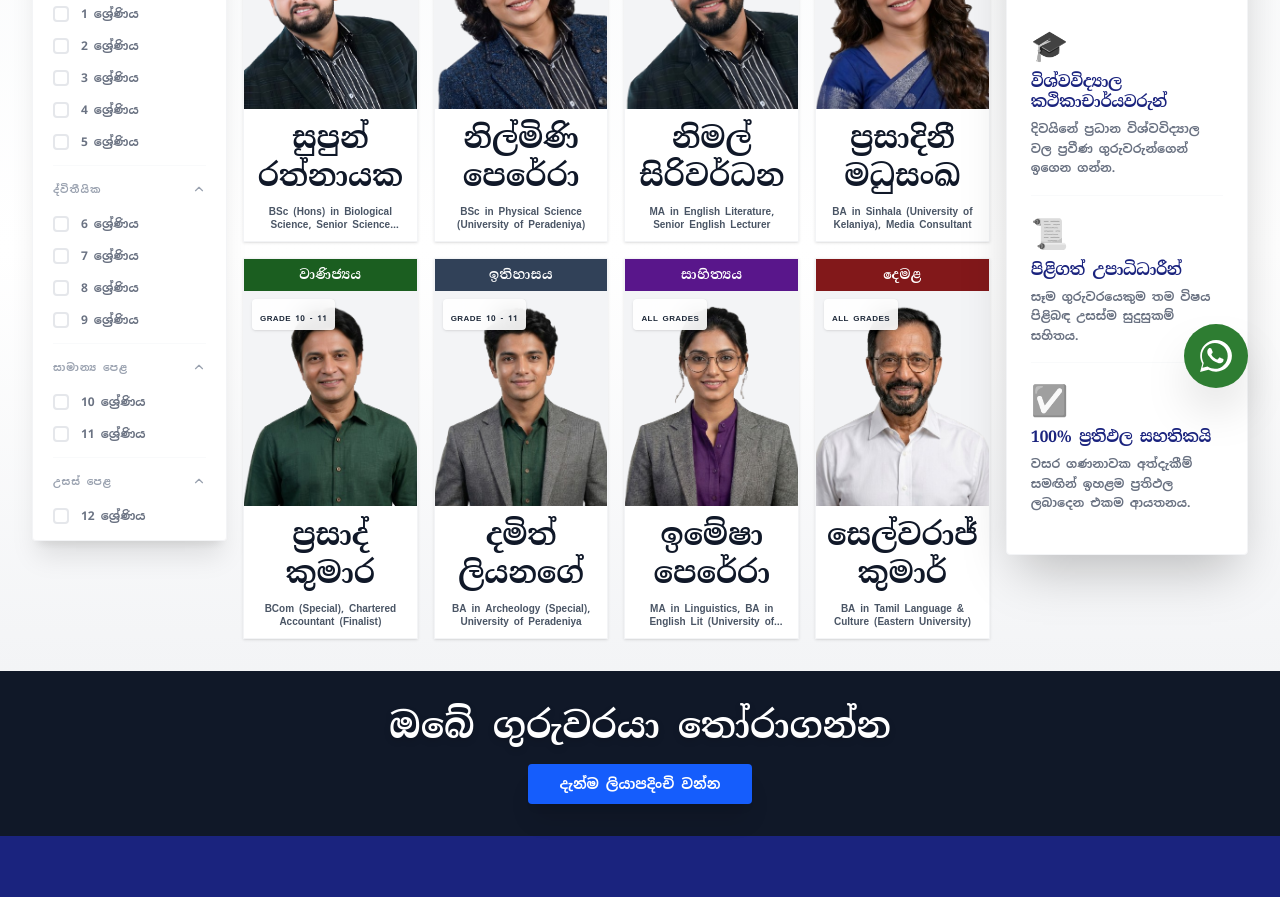
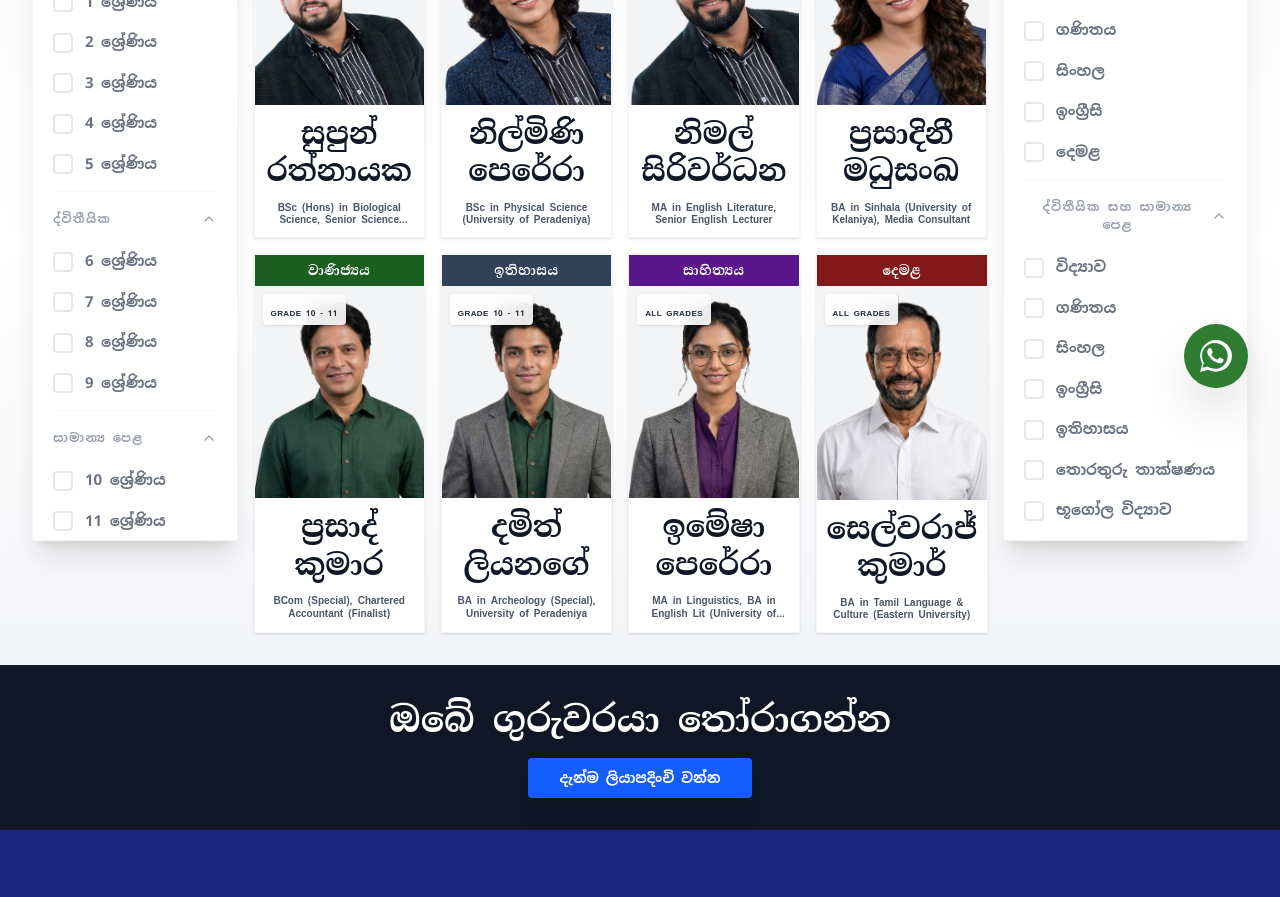
Before and after one commit to yohanmri/Supuns-online-academy, a React (Vite) app: page /teachers in a window 1280 px wide. Shown: the part 380-1277 px from the top of the page. Built offline with nearby package versions, Linux system fonts and the light colour scheme.

Commit message:
refactor: inline icon components and clean up sidebar filtering logic in Teachers page

```diff
--- a/src/pages/Teachers.jsx
+++ b/src/pages/Teachers.jsx
@@ -1,7 +1,6 @@
 import React, { useState } from 'react';
 import SinhalaText from '../components/typography/SinhalaText';
 import { useLanguage } from '../context/LanguageContext';
-import { ChevronDown, ChevronUp, Check } from 'lucide-react';
 import supunImg from '../assets/images/supun-hero.png';
 import teacher1Img from '../assets/images/teacher1.png';
 import teacher2Img from '../assets/images/teacher2.png';
@@ -10,6 +9,19 @@ import teacher4Img from '../assets/images/teacher4.png';
 import teacher5Img from '../assets/images/teacher5.png';
 import teacher6Img from '../assets/images/teacher6.png';
 import teacher7Img from '../assets/images/teacher7.png';
+
+// Inline Icon Components
+const ChevronDown = () => (
+  <svg xmlns="http://www.w3.org/2000/svg" width="16" height="16" viewBox="0 0 24 24" fill="none" stroke="currentColor" strokeWidth="2" strokeLinecap="round" strokeLinejoin="round"><path d="m6 9 6 6 6-6"/></svg>
+);
+
+const ChevronUp = () => (
+  <svg xmlns="http://www.w3.org/2000/svg" width="16" height="16" viewBox="0 0 24 24" fill="none" stroke="currentColor" strokeWidth="2" strokeLinecap="round" strokeLinejoin="round"><path d="m18 15-6-6-6 6"/></svg>
+);
+
+const CheckIcon = () => (
+  <svg xmlns="http://www.w3.org/2000/svg" width="14" height="14" viewBox="0 0 24 24" fill="none" stroke="white" strokeWidth="4" strokeLinecap="round" strokeLinejoin="round"><path d="M20 6 9 17l-5-5"/></svg>
+);
 
 const TeacherCard = ({ name, credentials, image, grades, subjects, color, hoverColor }) => {
   const { language } = useLanguage();
@@ -35,14 +47,11 @@ const TeacherCard = ({ name, credentials, image, grades, subjects, color, hoverC
 };
 
 const CheckboxFilter = ({ active, label, onClick }) => (
-  <button
-    onClick={onClick}
-    className="w-full flex items-center gap-3 py-1.5 group cursor-pointer"
-  >
-    <div className={`w-4 h-4 border-2 rounded-sm transition-all flex items-center justify-center ${active ? 'bg-blue-600 border-blue-600' : 'border-gray-200 group-hover:border-blue-400'}`}>
-      {active && <Check size={12} className="text-white stroke-[3px]" />}
+  <button onClick={onClick} className="w-full flex items-center gap-3 py-2 group cursor-pointer text-left">
+    <div className={`w-5 h-5 border-2 rounded-sm transition-all flex items-center justify-center shrink-0 ${active ? 'bg-blue-600 border-blue-600' : 'border-gray-200 group-hover:border-blue-400'}`}>
+      {active && <CheckIcon />}
     </div>
-    <span className={`text-[12px] font-bold transition-colors ${active ? 'text-gray-900' : 'text-gray-500 group-hover:text-gray-700'}`}>{label}</span>
+    <span className={`text-[14px] md:text-[15px] font-bold transition-colors ${active ? 'text-gray-900' : 'text-gray-500 group-hover:text-gray-700'}`}>{label}</span>
   </button>
 );
 
@@ -50,25 +59,14 @@ const AccordionGroup = ({ title, children, defaultOpen = true }) => {
   const [isOpen, setIsOpen] = useState(defaultOpen);
   return (
     <div className="border-b border-gray-50 pb-2 mb-2 last:border-0 last:pb-0 last:mb-0">
-      <button
-        onClick={() => setIsOpen(!isOpen)}
-        className="w-full flex justify-between items-center py-2 text-[10px] font-black text-gray-400 uppercase tracking-widest hover:text-blue-600 transition-colors"
-      >
+      <button onClick={() => setIsOpen(!isOpen)} className="w-full flex justify-between items-center py-2.5 text-[11px] md:text-[12px] font-black text-gray-400 uppercase tracking-widest hover:text-blue-600 transition-colors">
         <span>{title}</span>
-        {isOpen ? <ChevronUp size={14} /> : <ChevronDown size={14} />}
+        {isOpen ? <ChevronUp /> : <ChevronDown />}
       </button>
       {isOpen && <div className="space-y-0.5 mt-1">{children}</div>}
     </div>
   );
 };
-
-const QualityBadge = ({ icon, title, desc }) => (
-  <div className="py-4 border-b border-gray-50 last:border-b-0 space-y-2 group transition-all">
-    <div className="text-3xl grayscale group-hover:grayscale-0 transition-all duration-500">{icon}</div>
-    <h5 className="text-base font-black uppercase tracking-tight text-navy leading-tight">{title}</h5>
-    <p className="text-xs text-gray-500 leading-relaxed font-bold">{desc}</p>
-  </div>
-);
 
 const Teachers = () => {
   const { language } = useLanguage();
@@ -76,15 +74,11 @@ const Teachers = () => {
   const [selectedSubjects, setSelectedSubjects] = useState([]);
 
   const toggleGrade = (grade) => {
-    setSelectedGrades(prev =>
-      prev.includes(grade) ? prev.filter(g => g !== grade) : [...prev, grade]
-    );
+    setSelectedGrades(prev => prev.includes(grade) ? prev.filter(g => g !== grade) : [...prev, grade]);
   };
 
   const toggleSubject = (subject) => {
-    setSelectedSubjects(prev =>
-      prev.includes(subject) ? prev.filter(s => s !== subject) : [...prev, subject]
-    );
+    setSelectedSubjects(prev => prev.includes(subject) ? prev.filter(s => s !== subject) : [...prev, subject]);
   };
 
   const teachers = [
@@ -102,9 +96,8 @@ const Teachers = () => {
     const matchSubject = selectedSubjects.length === 0 || selectedSubjects.includes(t.id);
     let matchGrade = selectedGrades.length === 0;
     if (!matchGrade) {
-      if (t.grade_category === 'all') {
-        matchGrade = true;
-      } else {
+      if (t.grade_category === 'all') matchGrade = true;
+      else {
         const supported = t.grade_category.split('-');
         matchGrade = selectedGrades.some(g => supported.includes(g));
       }
@@ -126,11 +119,13 @@ const Teachers = () => {
       <section className="py-8 bg-gradient-to-b from-gray-50 via-white to-gray-100 min-h-[70vh]">
         <div className="container-fluid mx-auto px-4 md:px-8 max-w-[1600px]">
           <div className="flex flex-col xl:flex-row gap-4">
-            <aside className="w-full xl:w-56 space-y-6 bg-white p-5 rounded-sm shadow-xl border border-gray-100 h-[calc(100vh-120px)] sticky top-24 overflow-y-auto custom-scrollbar">
+
+            {/* Left Sidebar - Grade Filter */}
+            <aside className="w-full xl:w-60 space-y-6 bg-white p-5 rounded-sm shadow-xl border border-gray-100 h-[calc(100vh-120px)] sticky top-24 overflow-y-auto custom-scrollbar">
               <div>
                 <div className="flex justify-between items-center border-b border-blue-50 pb-2 mb-3">
-                  <SinhalaText variant="h3" className="text-[14px] font-black uppercase tracking-widest text-blue-600">{language === 'si' ? 'ශ්‍රේණිය' : 'Grade'}</SinhalaText>
-                  {(selectedGrades.length > 0 || selectedSubjects.length > 0) && <button onClick={() => {setSelectedGrades([]); setSelectedSubjects([]);}} className="text-[10px] font-bold text-red-500 hover:underline">{language === 'si' ? 'සියල්ල ඉවත් කරන්න' : 'Reset'}</button>}
+                  <SinhalaText variant="h3" className="text-[15px] md:text-[16px] font-black uppercase tracking-widest text-blue-600">{language === 'si' ? 'ශ්‍රේණිය' : 'Grade'}</SinhalaText>
+                  {(selectedGrades.length > 0 || selectedSubjects.length > 0) && <button onClick={() => {setSelectedGrades([]); setSelectedSubjects([]);}} className="text-[11px] font-bold text-red-500 hover:underline">{language === 'si' ? 'සියල්ල ඉවත් කරන්න' : 'Reset'}</button>}
                 </div>
 
                 <AccordionGroup title={language === 'si' ? 'ප්‍රාථමික' : 'Primary'}>
@@ -138,47 +133,25 @@ const Teachers = () => {
                     <CheckboxFilter key={g} active={selectedGrades.includes(g.toString())} label={`${g} ${language === 'si' ? 'ශ්‍රේණිය' : 'Grade'}`} onClick={() => toggleGrade(g.toString())} />
                   ))}
                 </AccordionGroup>
-
                 <AccordionGroup title={language === 'si' ? 'ද්විතීයික' : 'Secondary'}>
                   {[6, 7, 8, 9].map(g => (
                     <CheckboxFilter key={g} active={selectedGrades.includes(g.toString())} label={`${g} ${language === 'si' ? 'ශ්‍රේණිය' : 'Grade'}`} onClick={() => toggleGrade(g.toString())} />
                   ))}
                 </AccordionGroup>
-
                 <AccordionGroup title={language === 'si' ? 'සාමාන්‍ය පෙළ' : 'O/Level'}>
                   {['10', '11'].map(g => (
                     <CheckboxFilter key={g} active={selectedGrades.includes(g)} label={`${g} ${language === 'si' ? 'ශ්‍රේණිය' : 'Grade'}`} onClick={() => toggleGrade(g)} />
                   ))}
                 </AccordionGroup>
-
                 <AccordionGroup title={language === 'si' ? 'උසස් පෙළ' : 'A/Level'}>
                   {['12', '13'].map(g => (
                     <CheckboxFilter key={g} active={selectedGrades.includes(g)} label={`${g} ${language === 'si' ? 'ශ්‍රේණිය' : 'Grade'}`} onClick={() => toggleGrade(g)} />
                   ))}
                 </AccordionGroup>
               </div>
-
-              <div>
-                <SinhalaText variant="h3" className="text-[14px] font-black uppercase tracking-widest text-blue-600 mb-3 border-b border-blue-50 pb-2">
-                  {language === 'si' ? 'විෂය' : 'Subject'}
-                </SinhalaText>
-                <div className="space-y-0.5">
-                  {[
-                    {id: 'science', si: 'විද්‍යාව', en: 'Science'},
-                    {id: 'maths', si: 'ගණිතය', en: 'Mathematics'},
-                    {id: 'english', si: 'ඉංග්‍රීසි', en: 'English'},
-                    {id: 'sinhala', si: 'සිංහල', en: 'Sinhala'},
-                    {id: 'commerce', si: 'වාණිජ්‍යය', en: 'Commerce'},
-                    {id: 'history', si: 'ඉතිහාසය', en: 'History'},
-                    {id: 'english-lit', si: 'සාහිත්‍යය', en: 'English Lit'},
-                    {id: 'tamil', si: 'දෙමළ', en: 'Tamil'}
-                  ].map(s => (
-                    <CheckboxFilter key={s.id} active={selectedSubjects.includes(s.id)} label={language === 'si' ? s.si : s.en} onClick={() => toggleSubject(s.id)} />
-                  ))}
-                </div>
-              </div>
             </aside>
 
+            {/* Middle Content */}
             <div className="flex-grow">
               <div className="grid grid-cols-1 sm:grid-cols-2 lg:grid-cols-3 xl:grid-cols-4 gap-4">
                 {filteredTeachers.map((teacher, idx) => (
@@ -193,16 +166,82 @@ const Teachers = () => {
               )}
             </div>
 
-            <aside className="w-full xl:w-72 h-fit sticky top-24">
-               <div className="bg-white p-6 rounded-sm shadow-2xl border border-gray-100">
-                 <SinhalaText variant="h3" className="text-[12px] font-black uppercase tracking-widest text-blue-600 mb-4 border-b border-blue-50 pb-3">{language === 'si' ? 'ප්‍රමිතිය සහ විශ්වාසය' : 'Quality & Trust'}</SinhalaText>
-                 <div className="space-y-1">
-                    <QualityBadge icon="🎓" title={language === 'si' ? 'විශ්වවිද්‍යාල කථිකාචාර්යවරුන්' : 'University Lecturers'} desc={language === 'si' ? 'දිවයිනේ ප්‍රධාන විශ්වවිද්‍යාල වල ප්‍රවීණ ගුරුවරුන්ගෙන් ඉගෙන ගන්න.' : 'Learn from subject experts from major universities in the island.'}/>
-                    <QualityBadge icon="📜" title={language === 'si' ? 'පිළිගත් උපාධිධාරීන්' : 'Certified Professionals'} desc={language === 'si' ? 'සෑම ගුරුවරයෙකුම තම විෂය පිළිබඳ උසස්ම සුදුසුකම් සහිතය.' : 'Every teacher holds the highest qualifications in their respective subjects.'}/>
-                    <QualityBadge icon="✅" title={language === 'si' ? '100% ප්‍රතිඵල සහතිකයි' : '100% Result Guaranteed'} desc={language === 'si' ? 'වසර ගණනාවක අත්දැකීම් සමඟින් ඉහළම ප්‍රතිඵල ලබාදෙන එකම ආයතනය.' : 'The only institute providing top results with years of experience.'}/>
-                 </div>
-               </div>
+            {/* Right Sidebar - Subject Filter */}
+            <aside className="w-full xl:w-72 space-y-6 bg-white p-5 rounded-sm shadow-xl border border-gray-100 h-[calc(100vh-120px)] sticky top-24 overflow-y-auto custom-scrollbar">
+              <div>
+                <SinhalaText variant="h3" className="text-[15px] md:text-[16px] font-black uppercase tracking-widest text-blue-600 mb-3 border-b border-blue-50 pb-2">
+                  {language === 'si' ? 'විෂය' : 'Subject'}
+                </SinhalaText>
+
+                <AccordionGroup title={language === 'si' ? 'ප්‍රාථමික අංශය' : 'Primary Section'}>
+                  {[
+                    {id: 'p-env', si: 'පරිසරය', en: 'Environment'},
+                    {id: 'p-maths', si: 'ගණිතය', en: 'Mathematics'},
+                    {id: 'p-sinhala', si: 'සිංහල', en: 'Sinhala'},
+                    {id: 'p-english', si: 'ඉංග්‍රීසි', en: 'English'},
+                    {id: 'p-tamil', si: 'දෙමළ', en: 'Tamil'}
+                  ].map(s => (
+                    <CheckboxFilter key={s.id} active={selectedSubjects.includes(s.id)} label={language === 'si' ? s.si : s.en} onClick={() => toggleSubject(s.id)} />
+                  ))}
+                </AccordionGroup>
+
+                <AccordionGroup title={language === 'si' ? 'ද්විතීයික සහ සාමාන්‍ය පෙළ' : 'Secondary & O/L'}>
+                  {[
+                    {id: 'science', si: 'විද්‍යාව', en: 'Science'},
+                    {id: 'maths', si: 'ගණිතය', en: 'Mathematics'},
+                    {id: 'sinhala', si: 'සිංහල', en: 'Sinhala'},
+                    {id: 'english', si: 'ඉංග්‍රීසි', en: 'English'},
+                    {id: 'history', si: 'ඉතිහාසය', en: 'History'},
+                    {id: 'ict', si: 'තොරතුරු තාක්ෂණය', en: 'ICT'},
+                    {id: 'geography', si: 'භූගෝල විද්‍යාව', en: 'Geography'},
+                    {id: 'tamil', si: 'දෙමළ', en: 'Tamil'}
+                  ].map(s => (
+                    <CheckboxFilter key={s.id} active={selectedSubjects.includes(s.id)} label={language === 'si' ? s.si : s.en} onClick={() => toggleSubject(s.id)} />
+                  ))}
+                </AccordionGroup>
+
+                {/* A/L Stream Division */}
+                <div className="mt-4 border-t border-gray-100 pt-2">
+                  <span className="text-[10px] font-bold text-blue-400 uppercase tracking-widest block mb-2">{language === 'si' ? 'උසස් පෙළ අංශ' : 'A/L STREAMS'}</span>
+
+                  <AccordionGroup title={language === 'si' ? 'ගණිත / විද්‍යා අංශය' : 'Maths / Science'} defaultOpen={false}>
+                    {[
+                      {id: 'biology', si: 'ජීව විද්‍යාව', en: 'Biology'},
+                      {id: 'physics', si: 'භෞතික විද්‍යාව', en: 'Physics'},
+                      {id: 'chemistry', si: 'රසායන විද්‍යාව', en: 'Chemistry'},
+                      {id: 'comb-maths', si: 'සංයුක්ත ගණිතය', en: 'Combined Maths'}
+                    ].map(s => (
+                      <CheckboxFilter key={s.id} active={selectedSubjects.includes(s.id)} label={language === 'si' ? s.si : s.en} onClick={() => toggleSubject(s.id)} />
+                    ))}
+                  </AccordionGroup>
+
+                  <AccordionGroup title={language === 'si' ? 'කලා / වාණිජ අංශය' : 'Arts / Commerce'} defaultOpen={false}>
+                    {[
+                      {id: 'accounting', si: 'ගිණුම්කරණය', en: 'Accounting'},
+                      {id: 'econ', si: 'ආර්ථික විද්‍යාව', en: 'Economics'},
+                      {id: 'bs', si: 'ව්‍යාපාර අධ්‍යයනය', en: 'Business Studies'},
+                      {id: 'sinhala-al', si: 'සිංහල (A/L)', en: 'Sinhala (A/L)'},
+                      {id: 'history-al', si: 'ඉතිහාසය (A/L)', en: 'History (A/L)'},
+                      {id: 'english-lit', si: 'ඉංග්‍රීසි සාහිත්‍යය', en: 'English Lit'}
+                    ].map(s => (
+                      <CheckboxFilter key={s.id} active={selectedSubjects.includes(s.id)} label={language === 'si' ? s.si : s.en} onClick={() => toggleSubject(s.id)} />
+                    ))}
+                  </AccordionGroup>
+
+                  <AccordionGroup title={language === 'si' ? 'තාක්ෂණවේද අංශය' : 'Technology'} defaultOpen={false}>
+                    {[
+                      {id: 'et', si: 'ඉංජිනේරු තාක්ෂණවේදය', en: 'Engineering Tech'},
+                      {id: 'bst', si: 'ජෛව පද්ධති තාක්ෂණවේදය', en: 'Bio-Systems Tech'},
+                      {id: 'sft', si: 'තාක්ෂණවේදය සඳහා විද්‍යාව', en: 'SFT'},
+                      {id: 'al-ict', si: 'තොරතුරු තාක්ෂණය (A/L)', en: 'ICT (A/L)'}
+                    ].map(s => (
+                      <CheckboxFilter key={s.id} active={selectedSubjects.includes(s.id)} label={language === 'si' ? s.si : s.en} onClick={() => toggleSubject(s.id)} />
+                    ))}
+                  </AccordionGroup>
+                </div>
+              </div>
             </aside>
+
           </div>
         </div>
       </section>
```
